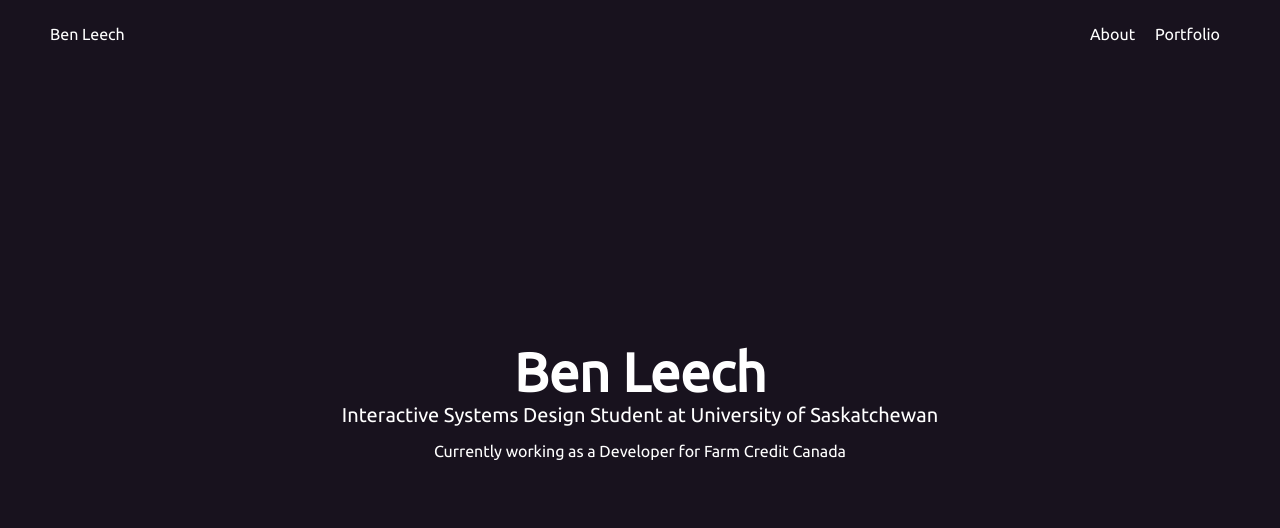
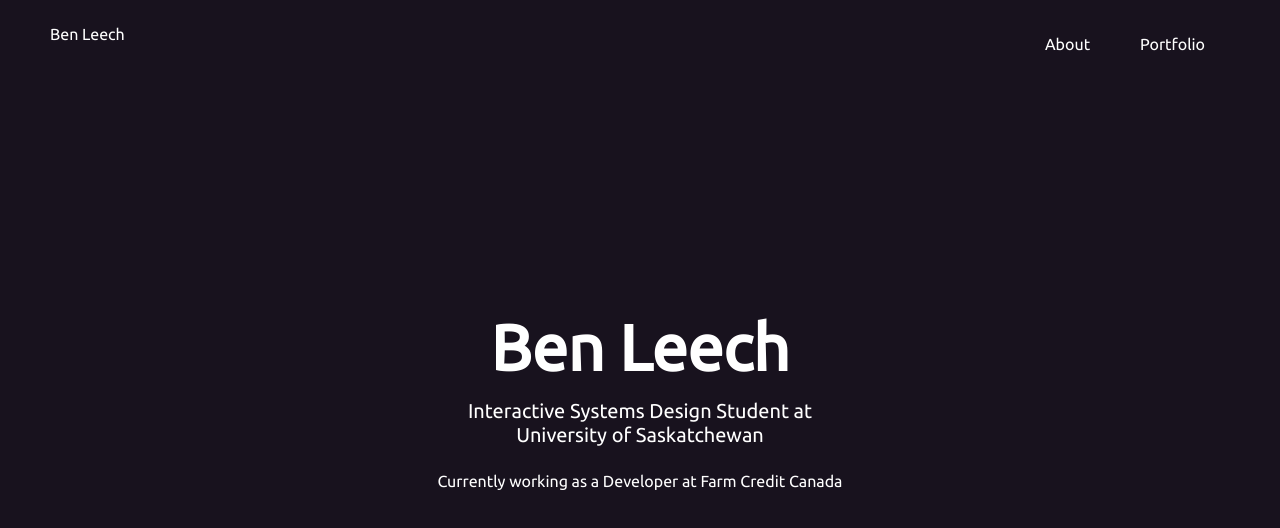
Before and after one commit to BenLeech/portfolio-website-v1, an Angular app in the folder portfolio-website/: page / in a window 1280 px wide. Shown: the top 528 px of the page. Built offline with nearby package versions, Linux system fonts and the light colour scheme.

Commit message:
better use of flexbox

```diff
--- a/portfolio-website/src/app/navbar/navbar.component.scss
+++ b/portfolio-website/src/app/navbar/navbar.component.scss
@@ -15,8 +15,14 @@
 }
 
 .nav-link{
+  display: inline-block;
+  padding: 10px 15px 10px 15px;
   margin-right: 10px;
   margin-left: 10px;
+}
+
+.nav-link:hover{
+  border-bottom: solid 5px $active-color;
 }
 
 .navbar .logo-container{
--- a/portfolio-website/src/app/splash/splash.component.html
+++ b/portfolio-website/src/app/splash/splash.component.html
@@ -7,7 +7,7 @@
       Interactive Systems Design Student at University of Saskatchewan
     </div>
     <div class="cover-submessage">
-      Currently working as a Developer for Farm Credit Canada
+      Currently working as a Developer at Farm Credit Canada
     </div>
   </div>
 </div>
--- a/portfolio-website/src/app/splash/splash.component.scss
+++ b/portfolio-website/src/app/splash/splash.component.scss
@@ -10,27 +10,26 @@
 
 .cover-container{
   display:flex;
-  flex-wrap: wrap;
+  flex-direction: column;
   justify-content: center;
   text-align: center;
   margin-right: auto;
   margin-left: auto;
+  align-items: center;
 }
 
 .cover-container .cover-title{
-  flex: 0 1 100%;
-  font-size: 54px;
+  font-size: 64px;
   color: $primary-text-color;
-  flex-wrap: wrap;
   font-weight: bold;
+  margin-bottom: 15px;
 }
 
 .cover-container .cover-message{
   font-size: 20px;
   max-width: 60%;
   color: $primary-text-color;
-  flex-wrap: wrap;
-  margin-bottom: 15px;
+  margin-bottom: 25px;
 }
 
 .cover-container .cover-submessage{
```
